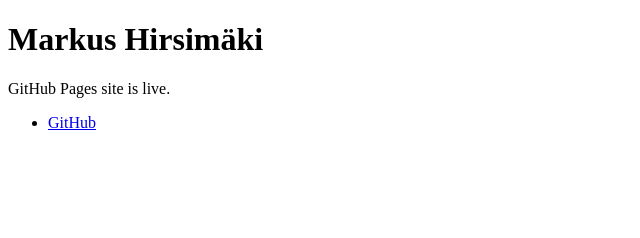
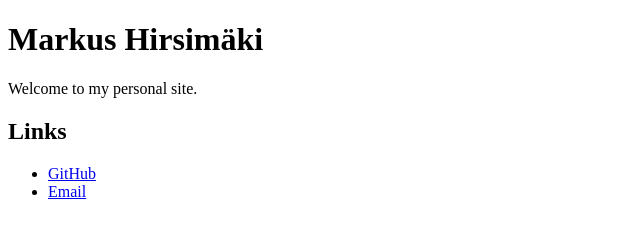
Before and after one commit to hirsimaki-markus/hirsimaki-markus.github.io, a plain HTML site: page index.html in a window 1280 px wide. Shown: the whole page, without its empty margins (0-640 px from the left). Drawn offline with Linux system fonts and the light colour scheme.

Commit message:
Update index.html

```diff
--- a/index.html
+++ b/index.html
@@ -6,10 +6,15 @@
 </head>
 <body>
   <h1>Markus Hirsimäki</h1>
-  <p>GitHub Pages site is live.</p>
 
+  <p>
+    Welcome to my personal site.
+  </p>
+
+  <h2>Links</h2>
   <ul>
     <li><a href="https://github.com/hirsimaki-markus">GitHub</a></li>
+    <li><a href="mailto:you@example.com">Email</a></li>
   </ul>
 </body>
 </html>
```
